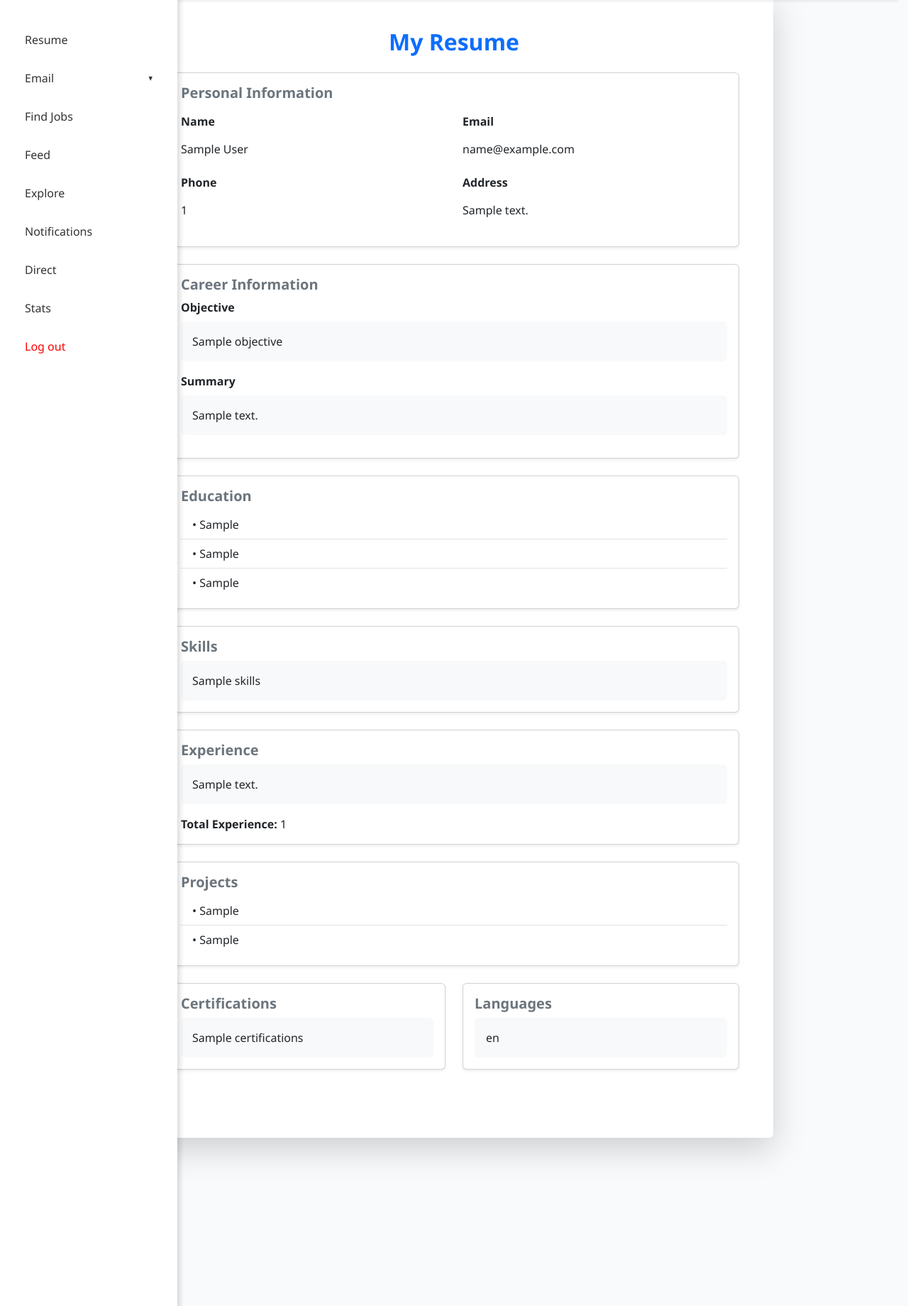
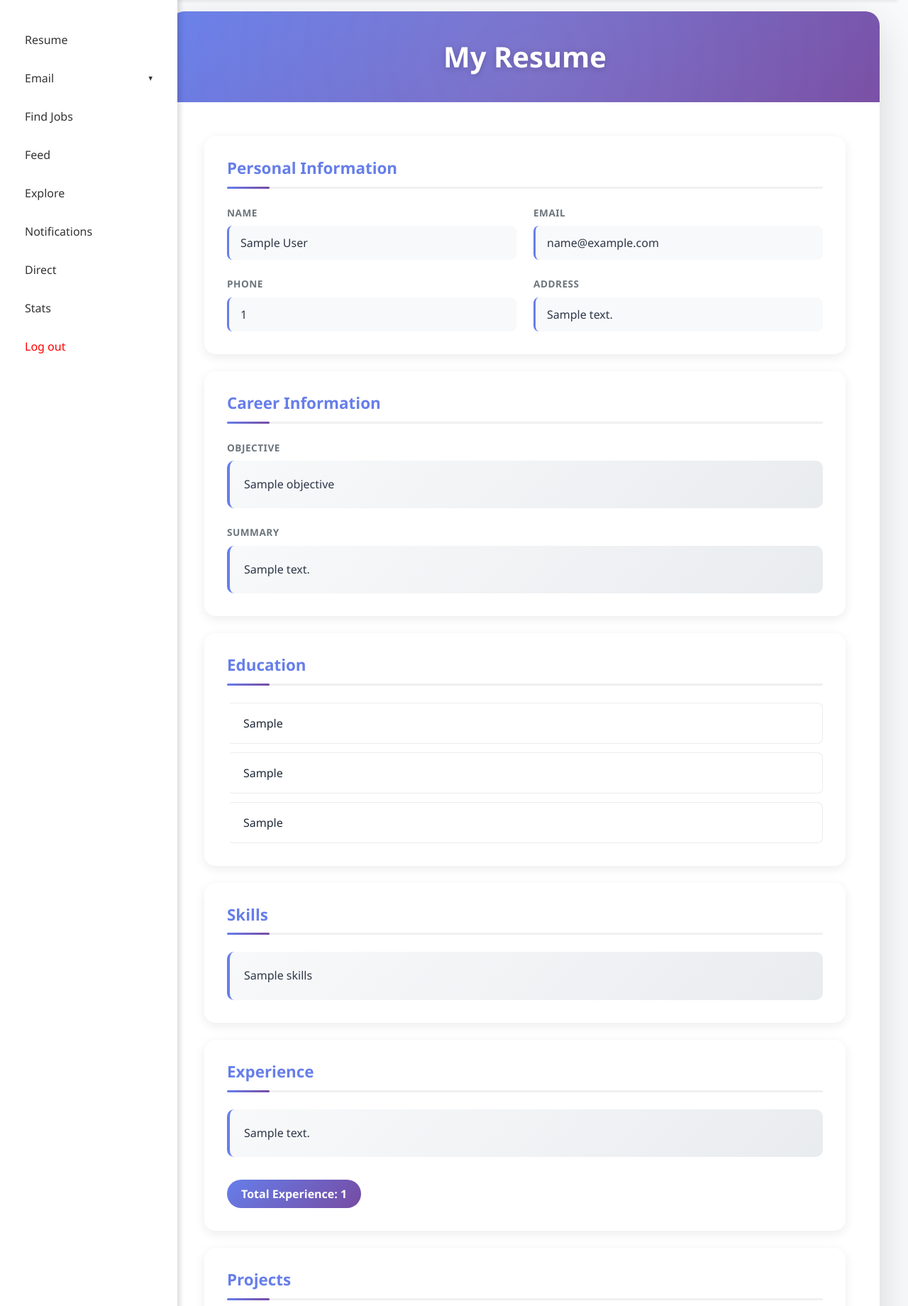
Before and after one commit to Zaka-Ul-Hassan/HireMate, a FastAPI app: template frontend/templates/resume/get_resume.html in a window 1280 px wide. Shown: the part 80-1920 px from the top of the page at 71% size. Run offline with FastAPI, Linux system fonts and the light colour scheme; the template is opened without the code that fills it: most values are stand-ins (such as "Sample title", 1, 10 or a date in 2020); some libraries are stand-ins or nearby versions.

Commit message:
Enhance Ui For My Resume

```diff
--- /dev/null
+++ b/frontend/static/css/resume/get_resume.css
@@ -0,0 +1,211 @@
+/* frontend\static\css\resume\get_resume.css */
+.resume-container {
+    min-height: calc(100vh - 56px);
+    padding: 3rem 0;
+    margin-left: 100px;
+    width: 100%;
+}
+
+.resume-card {
+    background: white;
+    border-radius: 20px;
+    box-shadow: 0 20px 60px rgba(0, 0, 0, 0.15);
+    overflow: hidden;
+    animation: fadeInUp 0.6s ease-out;
+}
+
+@keyframes fadeInUp {
+    from {
+        opacity: 0;
+        transform: translateY(30px);
+    }
+
+    to {
+        opacity: 1;
+        transform: translateY(0);
+    }
+}
+
+.resume-header {
+    background: linear-gradient(135deg, #667eea 0%, #764ba2 100%);
+    padding: 2.5rem;
+    text-align: center;
+    position: relative;
+    overflow: hidden;
+}
+
+.resume-header::before {
+    content: '';
+    position: absolute;
+    top: -50%;
+    left: -50%;
+    width: 200%;
+    height: 200%;
+    background: radial-gradient(circle, rgba(255, 255, 255, 0.1) 0%, transparent 70%);
+    animation: pulse 15s ease-in-out infinite;
+}
+
+@keyframes pulse {
+
+    0%,
+    100% {
+        transform: scale(1);
+    }
+
+    50% {
+        transform: scale(1.1);
+    }
+}
+
+.resume-header h2 {
+    color: white;
+    font-size: 2.5rem;
+    font-weight: 700;
+    margin: 0;
+    position: relative;
+    z-index: 1;
+    text-shadow: 0 2px 10px rgba(0, 0, 0, 0.2);
+}
+
+.section-card {
+    border: none;
+    border-radius: 16px;
+    background: #ffffff;
+    box-shadow: 0 4px 15px rgba(0, 0, 0, 0.08);
+    transition: all 0.3s ease;
+    margin-bottom: 1.5rem;
+    overflow: hidden;
+}
+
+.section-card:hover {
+    transform: translateY(-5px);
+    box-shadow: 0 8px 25px rgba(0, 0, 0, 0.12);
+}
+
+.section-card .card-body {
+    padding: 2rem;
+}
+
+.section-title {
+    color: #667eea;
+    font-size: 1.4rem;
+    font-weight: 700;
+    margin-bottom: 1.5rem;
+    padding-bottom: 0.75rem;
+    border-bottom: 3px solid #f0f0f0;
+    position: relative;
+}
+
+.section-title::after {
+    content: '';
+    position: absolute;
+    bottom: -3px;
+    left: 0;
+    width: 60px;
+    height: 3px;
+    background: linear-gradient(90deg, #667eea 0%, #764ba2 100%);
+    border-radius: 2px;
+}
+
+.info-label {
+    color: #6c757d;
+    font-size: 0.85rem;
+    font-weight: 600;
+    text-transform: uppercase;
+    letter-spacing: 0.5px;
+    margin-bottom: 0.5rem;
+}
+
+.info-value {
+    color: #2d3748;
+    font-size: 1rem;
+    padding: 0.75rem 1rem;
+    background: #f8f9fa;
+    border-radius: 8px;
+    border-left: 3px solid #667eea;
+}
+
+.text-content {
+    padding: 1.25rem;
+    background: linear-gradient(135deg, #f8f9fa 0%, #e9ecef 100%);
+    border-radius: 10px;
+    color: #2d3748;
+    line-height: 1.7;
+    border-left: 4px solid #667eea;
+}
+
+.list-item {
+    background: #ffffff;
+    border: 1px solid #e9ecef;
+    border-radius: 8px;
+    padding: 1rem 1.25rem;
+    margin-bottom: 0.75rem;
+    transition: all 0.3s ease;
+    border-left: 3px solid transparent;
+}
+
+.list-item:hover {
+    border-left-color: #667eea;
+    background: #f8f9fa;
+    transform: translateX(5px);
+}
+
+.list-item:last-child {
+    margin-bottom: 0;
+}
+
+.download-btn {
+    background: linear-gradient(135deg, #667eea 0%, #764ba2 100%);
+    border: none;
+    padding: 1rem 2.5rem;
+    font-size: 1.1rem;
+    font-weight: 600;
+    border-radius: 50px;
+    color: white;
+    transition: all 0.3s ease;
+    box-shadow: 0 4px 15px rgba(102, 126, 234, 0.4);
+    text-decoration: none;
+    display: inline-flex;
+    align-items: center;
+    gap: 0.5rem;
+}
+
+.download-btn:hover {
+    transform: translateY(-3px);
+    box-shadow: 0 6px 25px rgba(102, 126, 234, 0.5);
+    color: white;
+}
+
+.download-btn i {
+    font-size: 1.2rem;
+}
+
+.experience-badge {
+    display: inline-block;
+    background: linear-gradient(135deg, #667eea 0%, #764ba2 100%);
+    color: white;
+    padding: 0.5rem 1.25rem;
+    border-radius: 50px;
+    font-weight: 600;
+    margin-top: 1rem;
+}
+
+.two-column-grid {
+    display: grid;
+    grid-template-columns: repeat(auto-fit, minmax(300px, 1fr));
+    gap: 1.5rem;
+}
+
+@media (max-width: 768px) {
+    .resume-header h2 {
+        font-size: 1.8rem;
+    }
+
+    .section-card .card-body {
+        padding: 1.5rem;
+    }
+
+    .two-column-grid {
+        grid-template-columns: 1fr;
+    }
+}
--- a/frontend/templates/resume/get_resume.html
+++ b/frontend/templates/resume/get_resume.html
@@ -5,124 +5,173 @@
 {% block title %}My Resume{% endblock %}
 
 {% block content %}
-<div class="container py-5">
-    <div class="profile-box mx-auto shadow-lg rounded bg-white p-5" style="max-width: 900px;">
-        <h2 class="mb-4 text-center text-primary fw-bold">My Resume</h2>
+{% block extra_css %}
+<link rel="stylesheet" href="/static/css/resume/get_resume.css">
+{% endblock %}
 
-        <!-- Personal Info -->
-        <div class="card mb-4 shadow-sm">
-            <div class="card-body">
-                <h5 class="card-title text-secondary fw-bold">Personal Information</h5>
-                <div class="row mt-3">
-                    <div class="col-md-6 mb-3">
-                        <label class="form-label fw-semibold">Name</label>
-                        <div class="form-control-plaintext">{{ resume.FullName }}</div>
-                    </div>
-                    <div class="col-md-6 mb-3">
-                        <label class="form-label fw-semibold">Email</label>
-                        <div class="form-control-plaintext">{{ resume.Email }}</div>
-                    </div>
-                    <div class="col-md-6 mb-3">
-                        <label class="form-label fw-semibold">Phone</label>
-                        <div class="form-control-plaintext">{{ resume.PhoneNumber }}</div>
-                    </div>
-                    <div class="col-md-6 mb-3">
-                        <label class="form-label fw-semibold">Address</label>
-                        <div class="form-control-plaintext">{{ resume.Address }}</div>
-                    </div>
-                </div>
-            </div>
+
+<div class="resume-container main-content">
+    <div class="container-fluid py-4">
+        <div class="resume-card mx-auto" style="max-width: 1000px;">
+
+            <!-- Header -->
+            <div class="resume-header">
+                <h2>My Resume</h2>
             </div>
 
-        <!-- Career Info -->
-        <div class="card mb-4 shadow-sm">
+            <div class="p-4 p-md-5">
+                <!-- Personal Info -->
+                {% if resume.FullName or resume.Email or resume.PhoneNumber or resume.Address %}
+                <div class="section-card">
                     <div class="card-body">
-                <h5 class="card-title text-secondary fw-bold">Career Information</h5>
-                <div class="mb-3">
-                    <label class="form-label fw-semibold">Objective</label>
-                    <div class="p-3 bg-light rounded" style="white-space: pre-wrap;">{{ resume.Objective }}</div>
+                        <h5 class="section-title">Personal Information</h5>
+                        <div class="row g-4">
+                            {% if resume.FullName %}
+                            <div class="col-md-6">
+                                <div class="info-label">Name</div>
+                                <div class="info-value">{{ resume.FullName }}</div>
                             </div>
-                <div class="mb-3">
-                    <label class="form-label fw-semibold">Summary</label>
-                    <div class="p-3 bg-light rounded" style="white-space: pre-wrap;">{{ resume.Summary }}</div>
+                            {% endif %}
+                            {% if resume.Email %}
+                            <div class="col-md-6">
+                                <div class="info-label">Email</div>
+                                <div class="info-value">{{ resume.Email }}</div>
                             </div>
+                            {% endif %}
+                            {% if resume.PhoneNumber %}
+                            <div class="col-md-6">
+                                <div class="info-label">Phone</div>
+                                <div class="info-value">{{ resume.PhoneNumber }}</div>
                             </div>
+                            {% endif %}
+                            {% if resume.Address %}
+                            <div class="col-md-6">
+                                <div class="info-label">Address</div>
+                                <div class="info-value">{{ resume.Address }}</div>
                             </div>
-
-        <!-- Education -->
-        <div class="card mb-4 shadow-sm">
-            <div class="card-body">
-                <h5 class="card-title text-secondary fw-bold">Education</h5>
-                <ul class="list-group list-group-flush mt-2">
-                    {% if resume.Education1 %}<li class="list-group-item">• {{ resume.Education1 }}</li>{% endif %}
-                    {% if resume.Education2 %}<li class="list-group-item">• {{ resume.Education2 }}</li>{% endif %}
-                    {% if resume.Education3 %}<li class="list-group-item">• {{ resume.Education3 }}</li>{% endif %}
-                </ul>
-            </div>
-        </div>
-
-        <!-- Skills -->
-        <div class="card mb-4 shadow-sm">
-            <div class="card-body">
-                <h5 class="card-title text-secondary fw-bold">Skills</h5>
-                <div class="p-3 bg-light rounded">{{ resume.Skills }}</div>
-            </div>
-        </div>
-
-        <!-- Experience -->
-        <div class="card mb-4 shadow-sm">
-            <div class="card-body">
-                <h5 class="card-title text-secondary fw-bold">Experience</h5>
-                <div class="p-3 bg-light rounded">{{ resume.ExperienceDescription }}</div>
-                <div class="mt-3">
-                    <strong>Total Experience:</strong> {{ resume.TotalExperience }}
-                </div>
-            </div>
-        </div>
-
-        <!-- Projects -->
-        <div class="card mb-4 shadow-sm">
-            <div class="card-body">
-                <h5 class="card-title text-secondary fw-bold">Projects</h5>
-                <ul class="list-group list-group-flush mt-2">
-                    {% if resume.Project1 %}<li class="list-group-item">• {{ resume.Project1 }}</li>{% endif %}
-                    {% if resume.Project2 %}<li class="list-group-item">• {{ resume.Project2 }}</li>{% endif %}
-                </ul>
-            </div>
-        </div>
-
-        <!-- Certifications & Languages -->
-        <div class="row">
-            {% if resume.Certifications %}
-            <div class="col-md-6 mb-4">
-                <div class="card shadow-sm h-100">
-                    <div class="card-body">
-                        <h5 class="card-title text-secondary fw-bold">Certifications</h5>
-                        <div class="p-3 bg-light rounded">{{ resume.Certifications }}</div>
+                            {% endif %}
                         </div>
                     </div>
                 </div>
                 {% endif %}
+
+                <!-- Career Info -->
+                {% if resume.Objective or resume.Summary %}
+                <div class="section-card">
+                    <div class="card-body">
+                        <h5 class="section-title">Career Information</h5>
+                        {% if resume.Objective %}
+                        <div class="mb-4">
+                            <div class="info-label">Objective</div>
+                            <div class="text-content" style="white-space: pre-wrap;">{{ resume.Objective }}</div>
+                        </div>
+                        {% endif %}
+                        {% if resume.Summary %}
+                        <div>
+                            <div class="info-label">Summary</div>
+                            <div class="text-content" style="white-space: pre-wrap;">{{ resume.Summary }}</div>
+                        </div>
+                        {% endif %}
+                    </div>
+                </div>
+                {% endif %}
+
+                <!-- Education -->
+                {% if resume.Education1 or resume.Education2 or resume.Education3 %}
+                <div class="section-card">
+                    <div class="card-body">
+                        <h5 class="section-title">Education</h5>
+                        <div>
+                            {% if resume.Education1 %}
+                            <div class="list-item">{{ resume.Education1 }}</div>
+                            {% endif %}
+                            {% if resume.Education2 %}
+                            <div class="list-item">{{ resume.Education2 }}</div>
+                            {% endif %}
+                            {% if resume.Education3 %}
+                            <div class="list-item">{{ resume.Education3 }}</div>
+                            {% endif %}
+                        </div>
+                    </div>
+                </div>
+                {% endif %}
+
+                <!-- Skills -->
+                {% if resume.Skills %}
+                <div class="section-card">
+                    <div class="card-body">
+                        <h5 class="section-title">Skills</h5>
+                        <div class="text-content">{{ resume.Skills }}</div>
+                    </div>
+                </div>
+                {% endif %}
+
+                <!-- Experience -->
+                {% if resume.ExperienceDescription or resume.TotalExperience %}
+                <div class="section-card">
+                    <div class="card-body">
+                        <h5 class="section-title">Experience</h5>
+                        {% if resume.ExperienceDescription %}
+                        <div class="text-content">{{ resume.ExperienceDescription }}</div>
+                        {% endif %}
+                        {% if resume.TotalExperience %}
+                        <div class="mt-3">
+                            <span class="experience-badge">
+                                Total Experience: {{ resume.TotalExperience }}
+                            </span>
+                        </div>
+                        {% endif %}
+                    </div>
+                </div>
+                {% endif %}
+
+                <!-- Projects -->
+                {% if resume.Project1 or resume.Project2 %}
+                <div class="section-card">
+                    <div class="card-body">
+                        <h5 class="section-title">Projects</h5>
+                        <div>
+                            {% if resume.Project1 %}
+                            <div class="list-item">{{ resume.Project1 }}</div>
+                            {% endif %}
+                            {% if resume.Project2 %}
+                            <div class="list-item">{{ resume.Project2 }}</div>
+                            {% endif %}
+                        </div>
+                    </div>
+                </div>
+                {% endif %}
+
+                <!-- Certifications & Languages -->
+                <div class="two-column-grid">
+                    {% if resume.Certifications %}
+                    <div class="section-card">
+                        <div class="card-body">
+                            <h5 class="section-title">Certifications</h5>
+                            <div class="text-content">{{ resume.Certifications }}</div>
+                        </div>
+                    </div>
+                    {% endif %}
                     {% if resume.Languages %}
-            <div class="col-md-6 mb-4">
-                <div class="card shadow-sm h-100">
+                    <div class="section-card">
                         <div class="card-body">
-                        <h5 class="card-title text-secondary fw-bold">Languages</h5>
-                        <div class="p-3 bg-light rounded">{{ resume.Languages }}</div>
-                    </div>
+                            <h5 class="section-title">Languages</h5>
+                            <div class="text-content">{{ resume.Languages }}</div>
                         </div>
                     </div>
                     {% endif %}
                 </div>
 
-        <!-- Links -->
-        <div class="d-flex justify-content-center gap-3 mt-4">
+                <!-- Download Button -->
+                <div class="text-center mt-5">
                     {% if resume.ResumeFile %}
-            <a href="{{ url_for('download_resume_route', user_id=resume.UserId) }}" class="btn btn-success">
+                    <a href="{{ url_for('download_resume_route', user_id=resume.UserId) }}" class="download-btn">
                         <i class="bi bi-download"></i> Download Resume
                     </a>
                     {% endif %}
                 </div>
             </div>
         </div>
+    </div>
+</div>
 {% endblock %}
```
Lines whose indentation alone changed are shown as unchanged.
